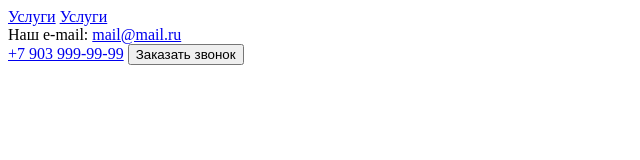
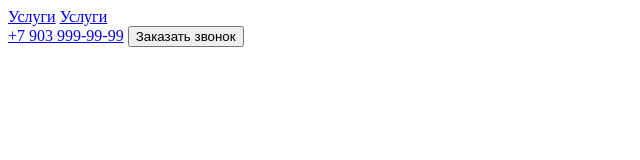
Before and after one commit to lichinko/special-app, a plain HTML site: page index.html in a window 1280 px wide. Shown: the whole page, without its empty margins (0-640 px from the left). Drawn offline with nearby package versions, Linux system fonts and the light colour scheme.

Commit message:
e-mail removed

```diff
--- a/index.html
+++ b/index.html
@@ -16,9 +16,6 @@
             <a href="#contacts">Услуги</a>
         </nav>
         <div>
-            Наш e-mail: <a href="malto:mail@mail.ru">mail@mail.ru</a>
-        </div>
-        <div>
             <a href="tel:+79039999999">+7 903 999-99-99</a>
             <button>Заказать звонок</button>
         </div>
```
